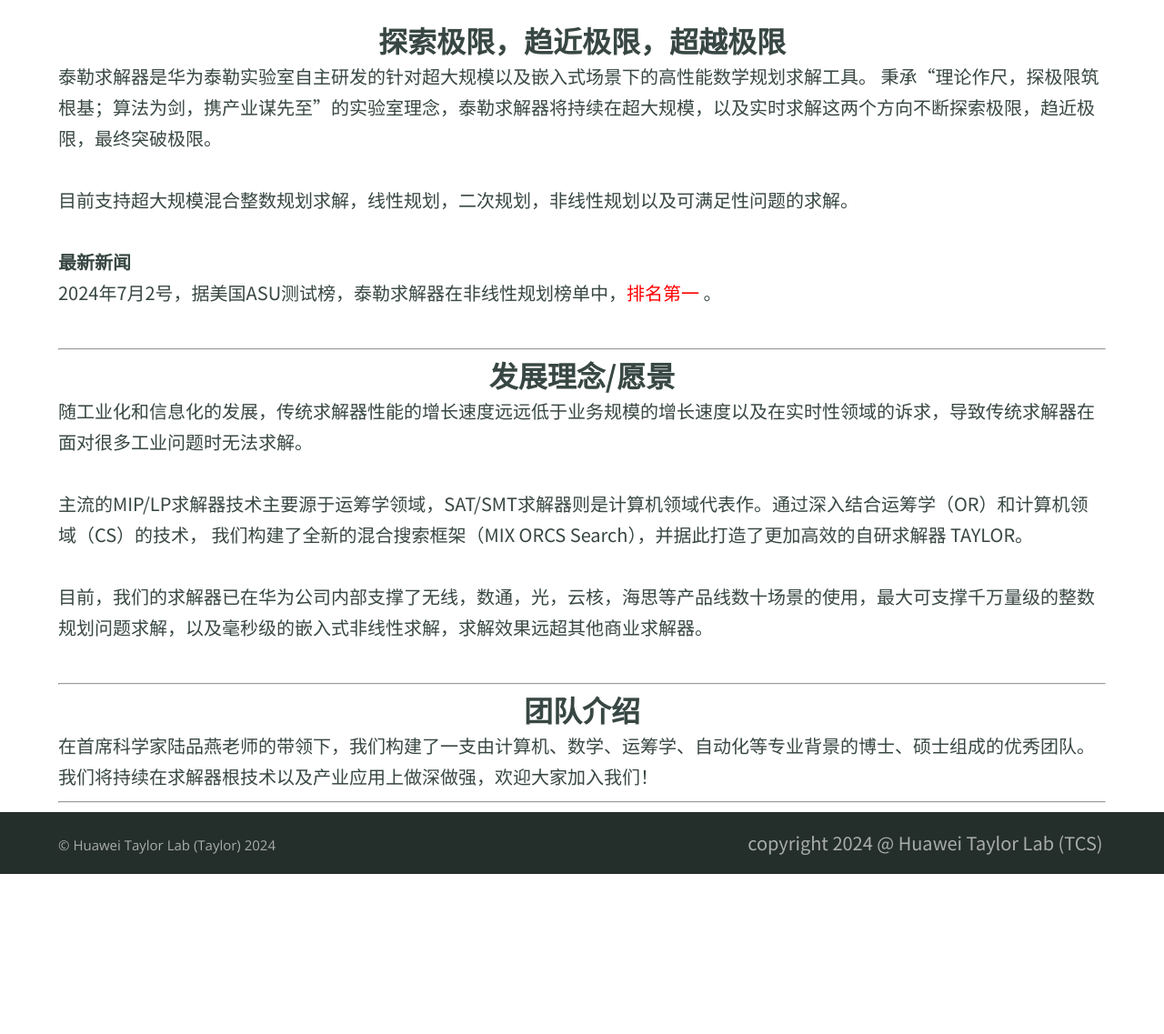
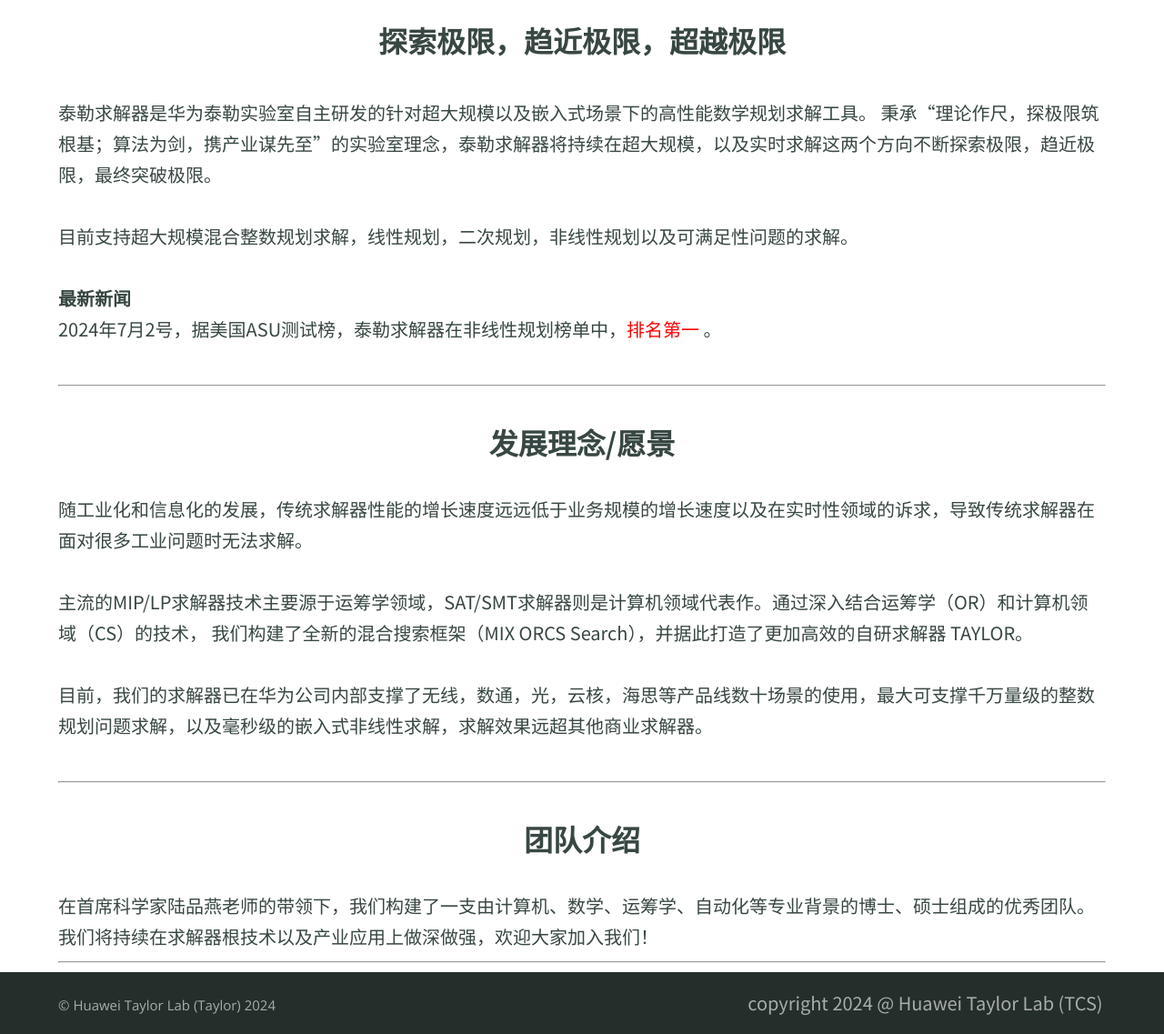
Before and after one commit to shawnpoo/shawnpoo.github.io, a Jekyll site: the page built from _zh/taylorsolver_zh.html, in a window 1280 px wide. Shown: the part 390-1527 px from the top of the page at 91% size. Built offline with Jekyll 4.4.1, drawn with Linux system fonts in a browser that asks for light colours; before the commit the page ends 1351 px from its top, so only the background shows below that.

Commit message:
modify page

```diff
--- a/_layouts/solver.html
+++ b/_layouts/solver.html
@@ -8,6 +8,7 @@
 <main class="background  container">
     <br/>
   <center><h1 class="member-type"> <font size="6">Challenge the Limit and Surpass the Limit </font> </h1>  </center>
+  <br/>
     <div>
 
         The TAYLOR Solver is a high-performance optimization software developed independently by Huawei Taylor Labs for large-scale and real-time scenarios.
@@ -24,7 +25,9 @@
 </main>
 
 <main class="background  container">
+    <br/>
   <center><h1 class="member-type"><font size="6"> Our Objective  </h1> </font> </center>
+  <br/>
     <div>
 
         With the development of industrialization and informatization, the performance of traditional optimization solvers hardly meets the solution time requirements for real-time problems, which results in the inability of solvers to address many industrial problems. The TAYLOR solver will continue to conduct in-depth research into solving large-scale problems to enhance solution performance and meet the industry's demands for real-time solving capabilities.
@@ -42,7 +45,9 @@
 
 
 <main class="background  container">
+    <br/>
   <center><h1 class="member-type"><font size="6"> Our Team </h1> </font> </center>
+  <br/>
   Our solver development team is led by Professor Lu Pinyan and comprises  members from computer science, the operations research, Mathematics, and Automation. In the future, our team will continue to conduct in-depth research on technologies for the optimization solver and methodologies for industrial problems. We welcome everyone to join us.
     <center><div>
 
--- a/_layouts/solver_zh.html
+++ b/_layouts/solver_zh.html
@@ -6,7 +6,7 @@
 
 
 <main class="background  container">
-  <center><h1 class="member-type"> <font size="6">探索极限，趋近极限，超越极限  </h1>  </center></font>
+  <center><h1 class="member-type"> <font size="6">探索极限，趋近极限，超越极限  </h1>  <br/></center></font>
   <div>
 
         泰勒求解器是华为泰勒实验室自主研发的针对超大规模以及嵌入式场景下的高性能数学规划求解工具。 秉承“理论作尺，探极限筑根基；算法为剑，携产业谋先至”的实验室理念，泰勒求解器将持续在超大规模，以及实时求解这两个方向不断探索极限，趋近极限，最终突破极限。
@@ -21,7 +21,9 @@
 </main>
 
 <main class="background  container">
+    <br/>
   <center><h1 class="member-type"> <font size="6">发展理念/愿景 </font> </h1>  </center>
+  <br/>
     <div>
         随工业化和信息化的发展，传统求解器性能的增长速度远远低于业务规模的增长速度以及在实时性领域的诉求，导致传统求解器在面对很多工业问题时无法求解。
         <br/><br/>
@@ -38,7 +40,9 @@
 
 
 <main class="background  container">
-  <center><h1 class="member-type"><font size="6"> 团队介绍 </h1>  </font></center>
+    <br/>
+  <center><h1 class="member-type"><font size="6"> 团队介绍 </h1></font></center>
+  <br/>
   在首席科学家陆品燕老师的带领下，我们构建了一支由计算机、数学、运筹学、自动化等专业背景的博士、硕士组成的优秀团队。我们将持续在求解器根技术以及产业应用上做深做强，欢迎大家加入我们！
   <br/>
     <center><div>
```
